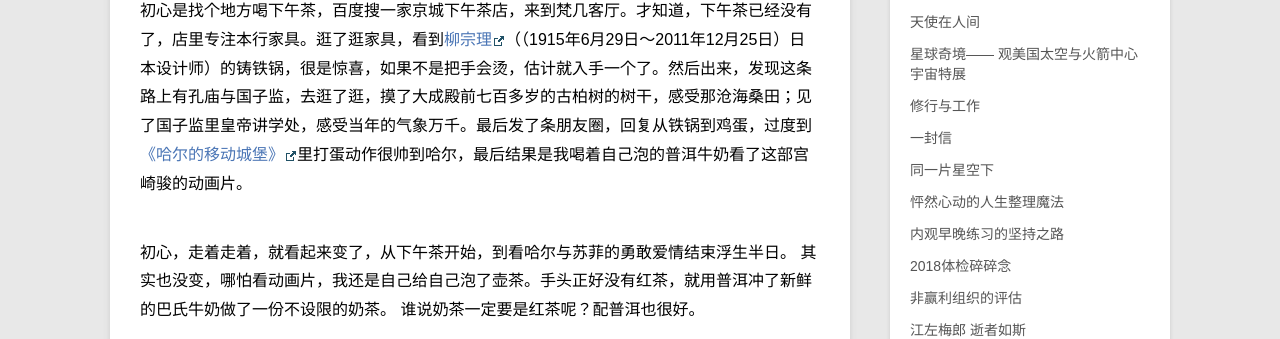
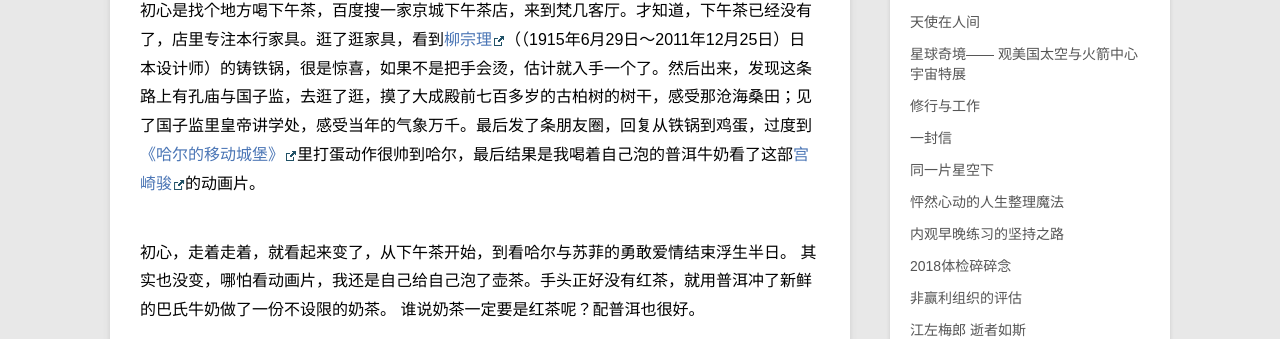
Before and after one commit to violettianjie/violettianjie.github.io, a Jekyll site: the page built from _posts/blog/2019-03-03-tea158.md, in a window 1280 px wide. Shown: the part 327-666 px from the top of the page. Built offline with Jekyll 4.4.1, drawn with Linux system fonts in a browser that asks for light colours; comment, search, counter and statistics services are not loaded; part of the change alters nothing that is shown.

Commit message:
Update 2019-03-03-tea158.md

```diff
--- a/_posts/blog/2019-03-03-tea158.md
+++ b/_posts/blog/2019-03-03-tea158.md
@@ -7,7 +7,7 @@ category: blog
 
 京城的浮生半日。
 
-初心是找个地方喝下午茶，百度搜一家京城下午茶店，来到梵几客厅。才知道，下午茶已经没有了，店里专注本行家具。逛了逛家具，看到[柳宗理](https://en.wikipedia.org/wiki/Sori_Yanagi)（（1915年6月29日～2011年12月25日）日本设计师）的铸铁锅，很是惊喜，如果不是把手会烫，估计就入手一个了。然后出来，发现这条路上有孔庙与国子监，去逛了逛，摸了大成殿前七百多岁的古柏树的树干，感受那沧海桑田；见了国子监里皇帝讲学处，感受当年的气象万千。最后发了条朋友圈，回复从铁锅到鸡蛋，过度到[《哈尔的移动城堡》](https://movie.douban.com/subject/1308807/)里打蛋动作很帅到哈尔，最后结果是我喝着自己泡的普洱牛奶看了这部宫崎骏的动画片。
+初心是找个地方喝下午茶，百度搜一家京城下午茶店，来到梵几客厅。才知道，下午茶已经没有了，店里专注本行家具。逛了逛家具，看到[柳宗理](https://en.wikipedia.org/wiki/Sori_Yanagi)（（1915年6月29日～2011年12月25日）日本设计师）的铸铁锅，很是惊喜，如果不是把手会烫，估计就入手一个了。然后出来，发现这条路上有孔庙与国子监，去逛了逛，摸了大成殿前七百多岁的古柏树的树干，感受那沧海桑田；见了国子监里皇帝讲学处，感受当年的气象万千。最后发了条朋友圈，回复从铁锅到鸡蛋，过度到[《哈尔的移动城堡》](https://movie.douban.com/subject/1308807/)里打蛋动作很帅到哈尔，最后结果是我喝着自己泡的普洱牛奶看了这部[宫崎骏](https://en.wikipedia.org/wiki/Hayao_Miyazaki)的动画片。
 
 初心，走着走着，就看起来变了，从下午茶开始，到看哈尔与苏菲的勇敢爱情结束浮生半日。
 其实也没变，哪怕看动画片，我还是自己给自己泡了壶茶。手头正好没有红茶，就用普洱冲了新鲜的巴氏牛奶做了一份不设限的奶茶。
```
